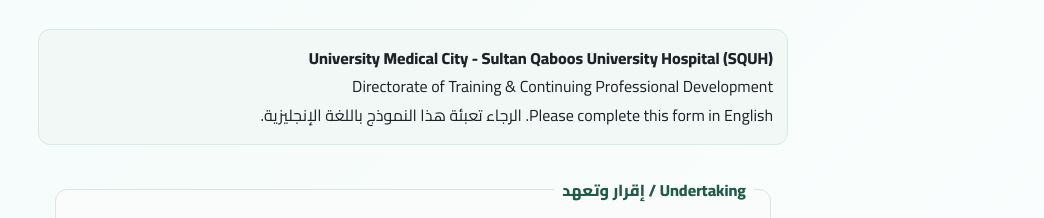
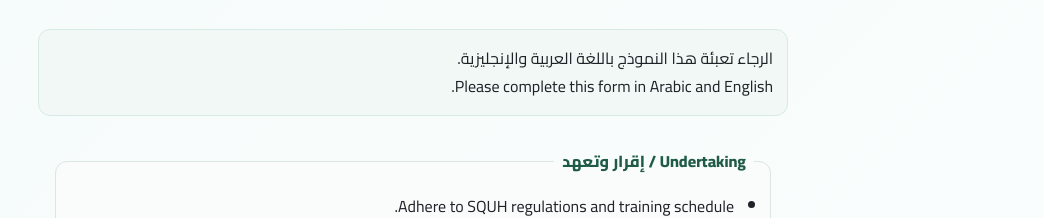
Before and after one commit to Fatma12-s/my-first-website, a plain HTML site: page graduates.html in a window 1280 px wide. Shown: the part 516-734 px from the top of the page, without its empty margins (227-1271 px from the left). Drawn offline with Linux system fonts and the light colour scheme.

Commit message:
🌐 Format graduates notice as clear bilingual Arabic/English text

```diff
--- a/graduates.html
+++ b/graduates.html
@@ -47,9 +47,8 @@
             <h2 class="section-title">تقديم الطلب - تدريب الطلاب والخريجين</h2>
 
             <div class="notice">
-                <strong>University Medical City - Sultan Qaboos University Hospital (SQUH)</strong><br>
-                Directorate of Training & Continuing Professional Development<br>
-                Please complete this form in English. الرجاء تعبئة هذا النموذج باللغة الإنجليزية.
+                الرجاء تعبئة هذا النموذج باللغة العربية والإنجليزية.<br>
+                Please complete this form in Arabic and English.
             </div>
 
             <form id="graduates-form" enctype="multipart/form-data">
```
